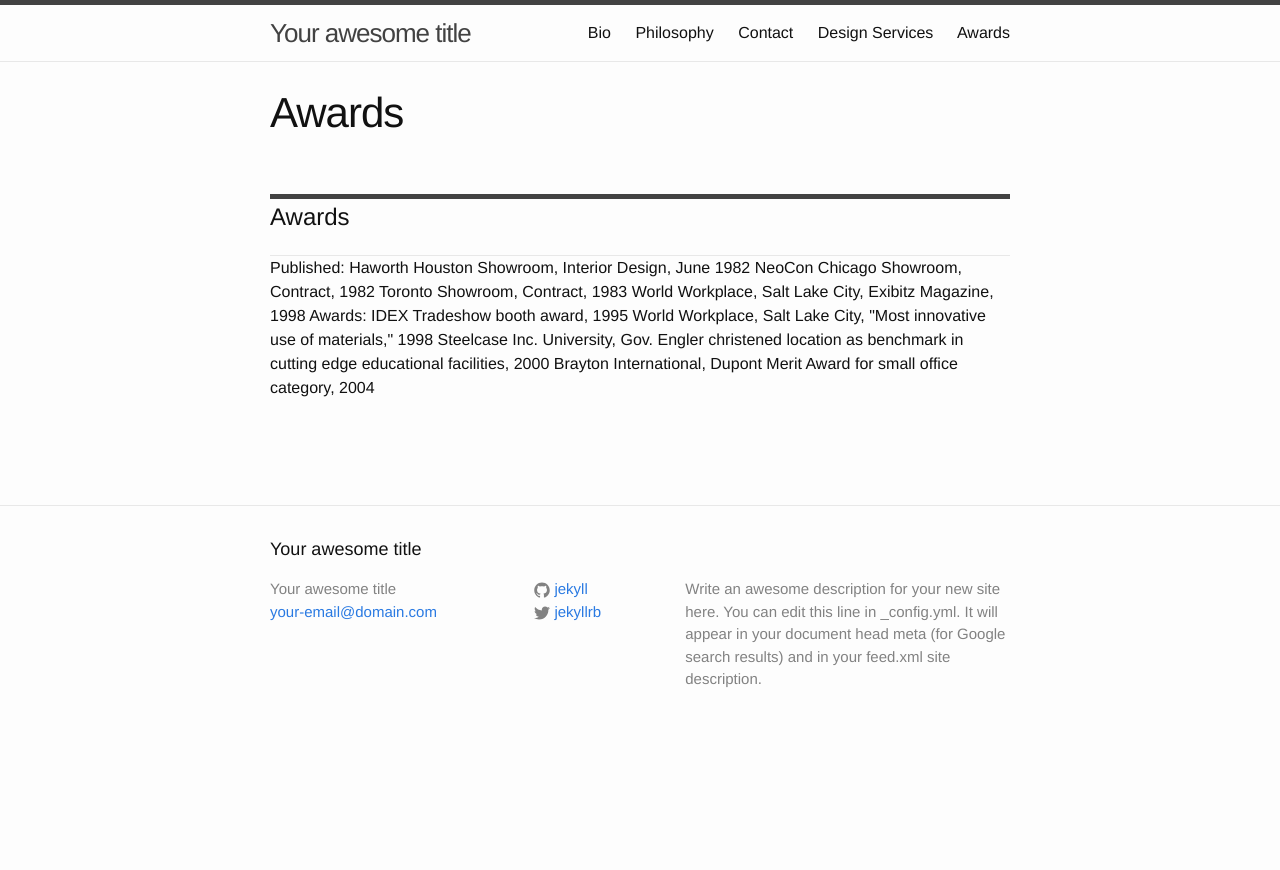
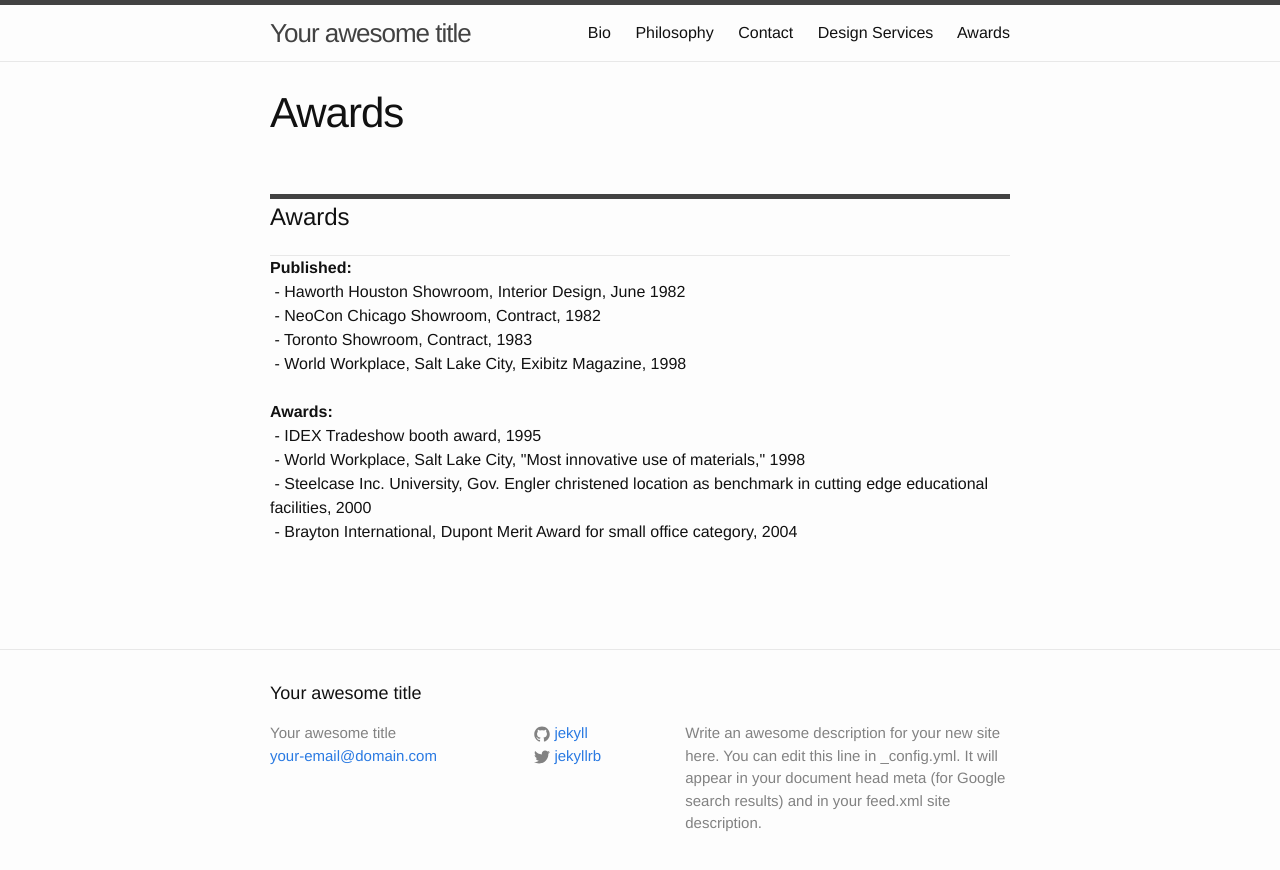
Before and after one commit to intraspacedesign/intraspacedesign.net.bk, a Jekyll site: the page built from awards/index.html, in a window 1280 px wide. Shown: the top 870 px of the page. Built offline with Jekyll 4.4.1, drawn with Linux system fonts in a browser that asks for light colours; part of the change alters nothing that is shown.

Commit message:
Updated '/awards/index.html' via CloudCannon

```diff
--- a/awards/index.html
+++ b/awards/index.html
@@ -8,16 +8,5 @@ permalink: /awards/
   <header class="site-header">
     <h1 class="editable">Awards</h1>
   </header>
-  <p class="editable">
-    Published:
-    Haworth Houston Showroom, Interior Design, June 1982
-    NeoCon Chicago Showroom, Contract, 1982
-    Toronto Showroom, Contract, 1983
-    World Workplace, Salt Lake City, Exibitz Magazine, 1998
-    Awards:
-    IDEX Tradeshow booth award, 1995
-    World Workplace, Salt Lake City, "Most innovative use of materials," 1998
-    Steelcase Inc. University, Gov. Engler christened location as benchmark in cutting edge educational facilities, 2000
-    Brayton International, Dupont Merit Award for small office category, 2004
-  </p>
+  <p class="editable"><strong>Published: </strong><br />&nbsp;- Haworth Houston Showroom, Interior Design, June 1982<br />&nbsp;- NeoCon Chicago Showroom, Contract, 1982<br />&nbsp;- Toronto Showroom, Contract, 1983<br />&nbsp;- World Workplace, Salt Lake City, Exibitz Magazine, 1998<br /><br /><strong>Awards: </strong><br />&nbsp;- IDEX Tradeshow booth award, 1995<br />&nbsp;- World Workplace, Salt Lake City, "Most innovative use of materials," 1998<br />&nbsp;- Steelcase Inc. University, Gov. Engler christened location as benchmark in cutting edge educational facilities, 2000<br />&nbsp;- Brayton International, Dupont Merit Award for small office category, 2004</p>
 </div>
```
